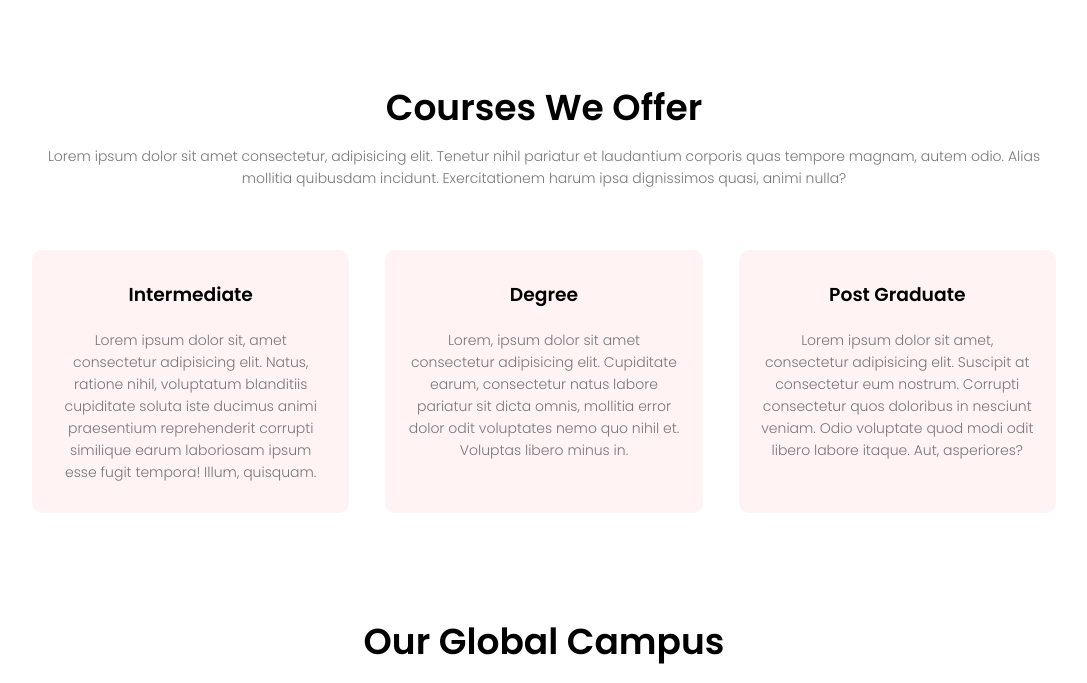
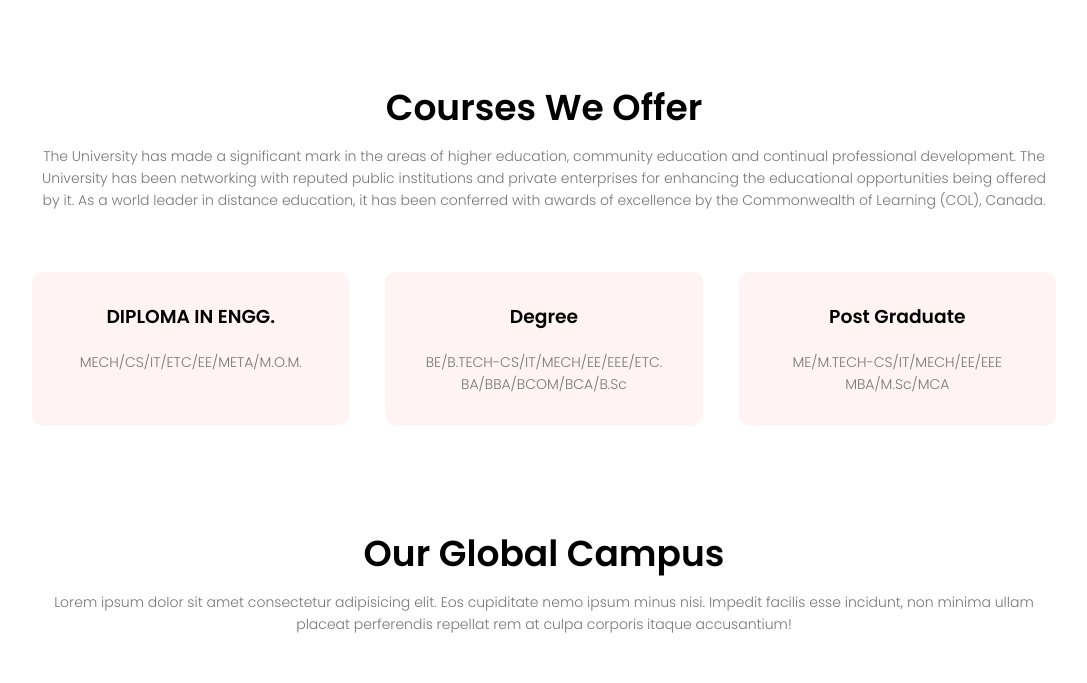
Before and after one commit to amarg1010/University-Website, a plain HTML site: page index.html in a window 1280 px wide. Shown: the part 820-1503 px from the top of the page, without its empty margins (96-1183 px from the left). Drawn offline with Linux system fonts and the light colour scheme.

Commit message:
Update index.html

```diff
--- a/index.html
+++ b/index.html
@@ -38,27 +38,29 @@
 
    <section class="course" id="course">
        <h1>Courses We Offer</h1>
-       <p>Lorem ipsum dolor sit amet consectetur, adipisicing elit. Tenetur nihil pariatur et laudantium corporis quas tempore magnam, autem odio.
-           Alias mollitia quibusdam incidunt. Exercitationem harum ipsa dignissimos quasi, animi nulla?</p>
+       <p>The University has made a significant mark in the areas of higher education, community education and continual professional development.
+        The University has been networking with reputed public institutions and private enterprises for enhancing the educational opportunities being offered by it.
+        As a world leader in distance education, it has been conferred with awards of excellence by the Commonwealth of Learning (COL), Canada.</p>
 
        <div class="row">
            <div class="course-col">
-               <h3>Intermediate</h3>
+               <h3>DIPLOMA IN ENGG.</h3>
                <p>
-                  Lorem ipsum dolor sit, amet consectetur adipisicing elit. Natus, ratione nihil, voluptatum blanditiis cupiditate soluta iste ducimus animi praesentium reprehenderit corrupti similique earum laboriosam ipsum esse fugit tempora! Illum, quisquam.
+                MECH/CS/IT/ETC/EE/META/M.O.M.
                </p>
            </div>
 
            <div class="course-col">
                <h3>Degree</h3>
                <p>
-                    Lorem, ipsum dolor sit amet consectetur adipisicing elit. Cupiditate earum, consectetur natus labore pariatur sit dicta omnis, mollitia error dolor odit voluptates nemo quo nihil et. Voluptas libero minus in.
+                BE/B.TECH-CS/IT/MECH/EE/EEE/ETC. <br> BA/BBA/BCOM/BCA/B.Sc
                </p>
            </div>
            <div class="course-col">
                <h3>Post Graduate</h3>
                <p>
-                   Lorem ipsum dolor sit amet, consectetur adipisicing elit. Suscipit at consectetur eum nostrum. Corrupti consectetur quos doloribus in nesciunt veniam. Odio voluptate quod modi odit libero labore itaque. Aut, asperiores?
+                ME/M.TECH-CS/IT/MECH/EE/EEE <br>
+                MBA/M.Sc/MCA
                </p>
            </div>
 
@@ -104,21 +106,23 @@
                <img src="image/library.png">
                <h3>World Class Library</h3>
                <p>
-                   Lorem ipsum dolor sit amet consectetur adipisicing elit. Officiis dolorem ea, voluptatum placeat hic maiores cupiditate assumenda ab fuga nesciunt illum exercitationem iste molestias eveniet necessitatibus vero, tenetur sed expedita.
+                Lorem ipsum dolor sit amet, consectetur adipiscing elit. Quisque augue mi, pellentesque non
                </p>
            </div>
            <div class="facilities-col">
             <img src="image/basketball.png">
             <h3>Largest Play Ground</h3>
             <p>
-                Lorem ipsum dolor sit, amet consectetur adipisicing elit. Blanditiis, amet! Labore quam, quo atque libero, quae eaque cumque suscipit delectus tempore eligendi voluptatum. Voluptatibus tempore quo beatae, quia quas aliquam!
+                Our College have a big playground. It has a huge boundary wall.
+                We play volley-ball, hockey, football, cricket and basket ball.
             </p>
         </div>
         <div class="facilities-col">
             <img src="image/cafeteria.png">
             <h3>Tasty and Healthy Food</h3>
             <p>
-                Lorem ipsum dolor sit amet consectetur adipisicing elit. Cum molestiae a quod qui, ab, blanditiis nihil, id quidem nemo distinctio quae praesentium doloremque ullam fuga cumque ex totam modi voluptatem.
+                The food and snacks supplied by outside restaurants are usually sub standard and injurious to health.
+                So, students can get hygienic food in the college canteen.
             </p>
         </div>
        </div>
```
